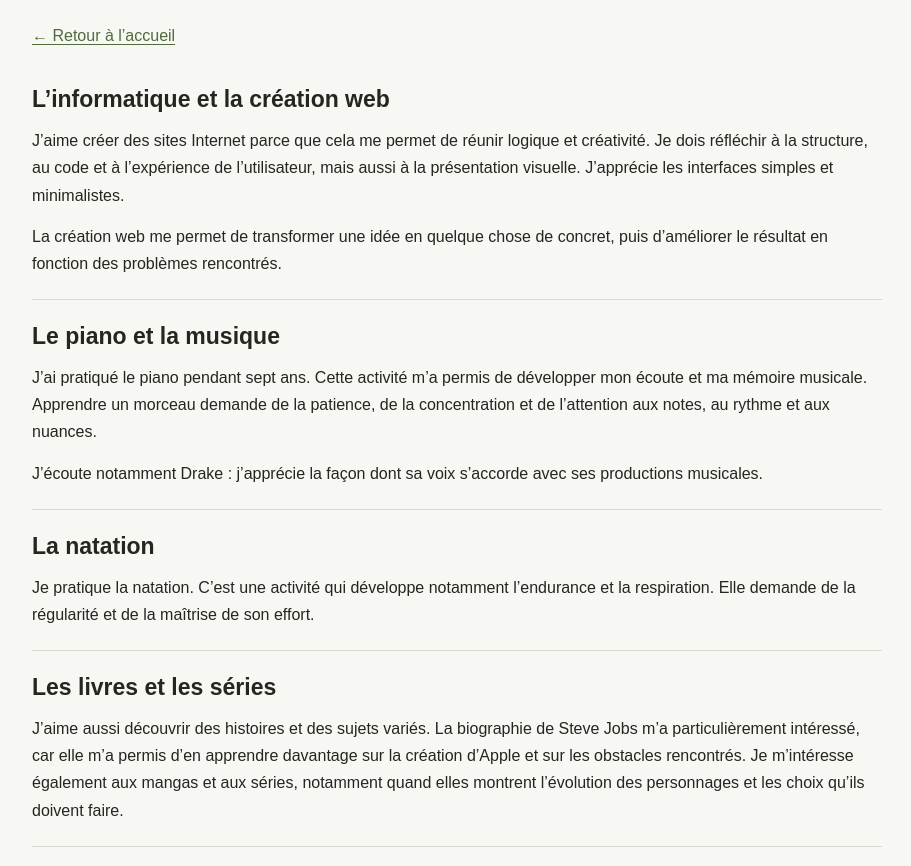
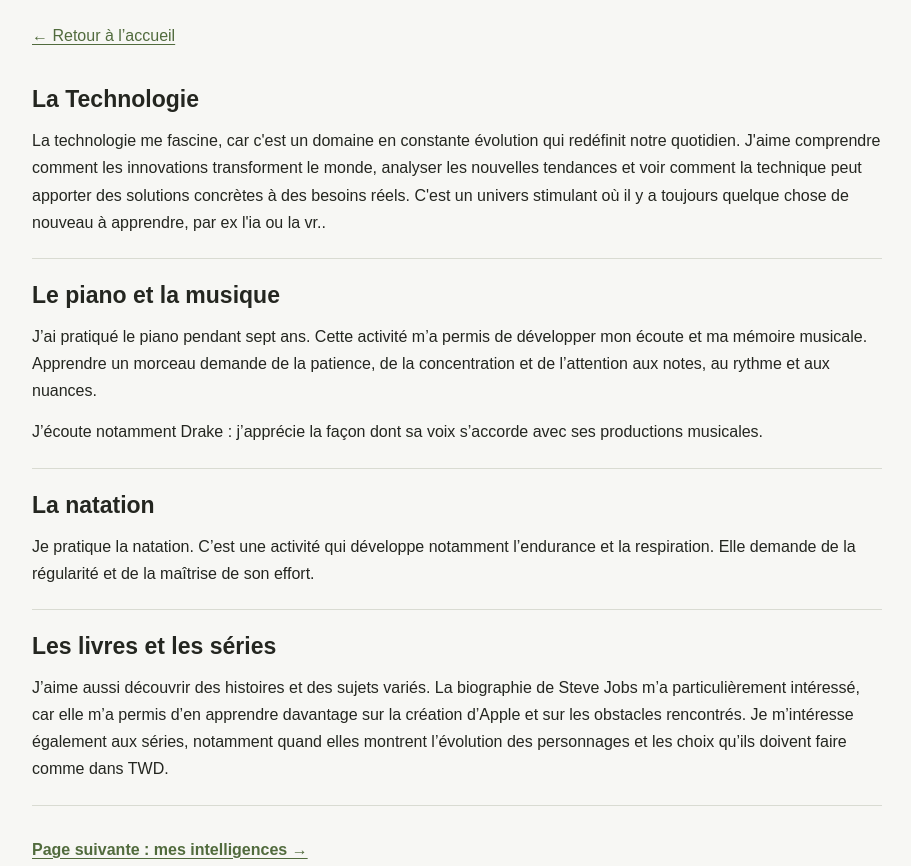
Before and after one commit to lildilu/ppp, a plain HTML site: page pages/loisirs.html in a window 1280 px wide. Shown: the part 208-1074 px from the top of the page, without its empty margins (183-1094 px from the left). Drawn offline with Linux system fonts and the light colour scheme.

Commit message:
Update loisirs.html

```diff
--- a/pages/loisirs.html
+++ b/pages/loisirs.html
@@ -1,5 +1,5 @@
 <!doctype html><html lang="fr"><head><meta charset="utf-8"><meta name="viewport" content="width=device-width, initial-scale=1"><title>Mes loisirs et mes passions</title><link rel="stylesheet" href="../style.css"></head><body><header><p class="small-title">MON WEBPORTRAIT · 02</p><h1>Mes loisirs et mes passions</h1><p class="subtitle">Des activités différentes, mais toujours quelque chose à apprendre.</p></header><main><p><a href="../index.html">← Retour à l’accueil</a></p>
-<section><h2>L’informatique et la création web</h2><p>J’aime créer des sites Internet parce que cela me permet de réunir logique et créativité. Je dois réfléchir à la structure, au code et à l’expérience de l’utilisateur, mais aussi à la présentation visuelle. J’apprécie les interfaces simples et minimalistes.</p><p>La création web me permet de transformer une idée en quelque chose de concret, puis d’améliorer le résultat en fonction des problèmes rencontrés.</p></section>
+<section><h2>La Technologie</h2><p>La technologie me fascine, car c'est un domaine en constante évolution qui redéfinit notre quotidien. J'aime comprendre comment les innovations transforment le monde, analyser les nouvelles tendances et voir comment la technique peut apporter des solutions concrètes à des besoins réels. C'est un univers stimulant où il y a toujours quelque chose de nouveau à apprendre, par ex l'ia ou la vr..</p></section>
 <section><h2>Le piano et la musique</h2><p>J’ai pratiqué le piano pendant sept ans. Cette activité m’a permis de développer mon écoute et ma mémoire musicale. Apprendre un morceau demande de la patience, de la concentration et de l’attention aux notes, au rythme et aux nuances.</p><p>J’écoute notamment Drake : j’apprécie la façon dont sa voix s’accorde avec ses productions musicales.</p></section>
 <section><h2>La natation</h2><p>Je pratique la natation. C’est une activité qui développe notamment l’endurance et la respiration. Elle demande de la régularité et de la maîtrise de son effort.</p></section>
-<section><h2>Les livres et les séries</h2><p>J’aime aussi découvrir des histoires et des sujets variés. La biographie de Steve Jobs m’a particulièrement intéressé, car elle m’a permis d’en apprendre davantage sur la création d’Apple et sur les obstacles rencontrés. Je m’intéresse également aux mangas et aux séries, notamment quand elles montrent l’évolution des personnages et les choix qu’ils doivent faire.</p></section><p class="page-nav"><a href="intelligences.html">Page suivante : mes intelligences →</a></p></main><footer><a href="../index.html">Accueil</a><span>David Di Lucchio · PPP</span></footer></body></html>
+<section><h2>Les livres et les séries</h2><p>J’aime aussi découvrir des histoires et des sujets variés. La biographie de Steve Jobs m’a particulièrement intéressé, car elle m’a permis d’en apprendre davantage sur la création d’Apple et sur les obstacles rencontrés. Je m’intéresse également aux séries, notamment quand elles montrent l’évolution des personnages et les choix qu’ils doivent faire comme dans TWD.</p></section><p class="page-nav"><a href="intelligences.html">Page suivante : mes intelligences →</a></p></main><footer><a href="../index.html">Accueil</a><span>David Di Lucchio · PPP</span></footer></body></html>
```
